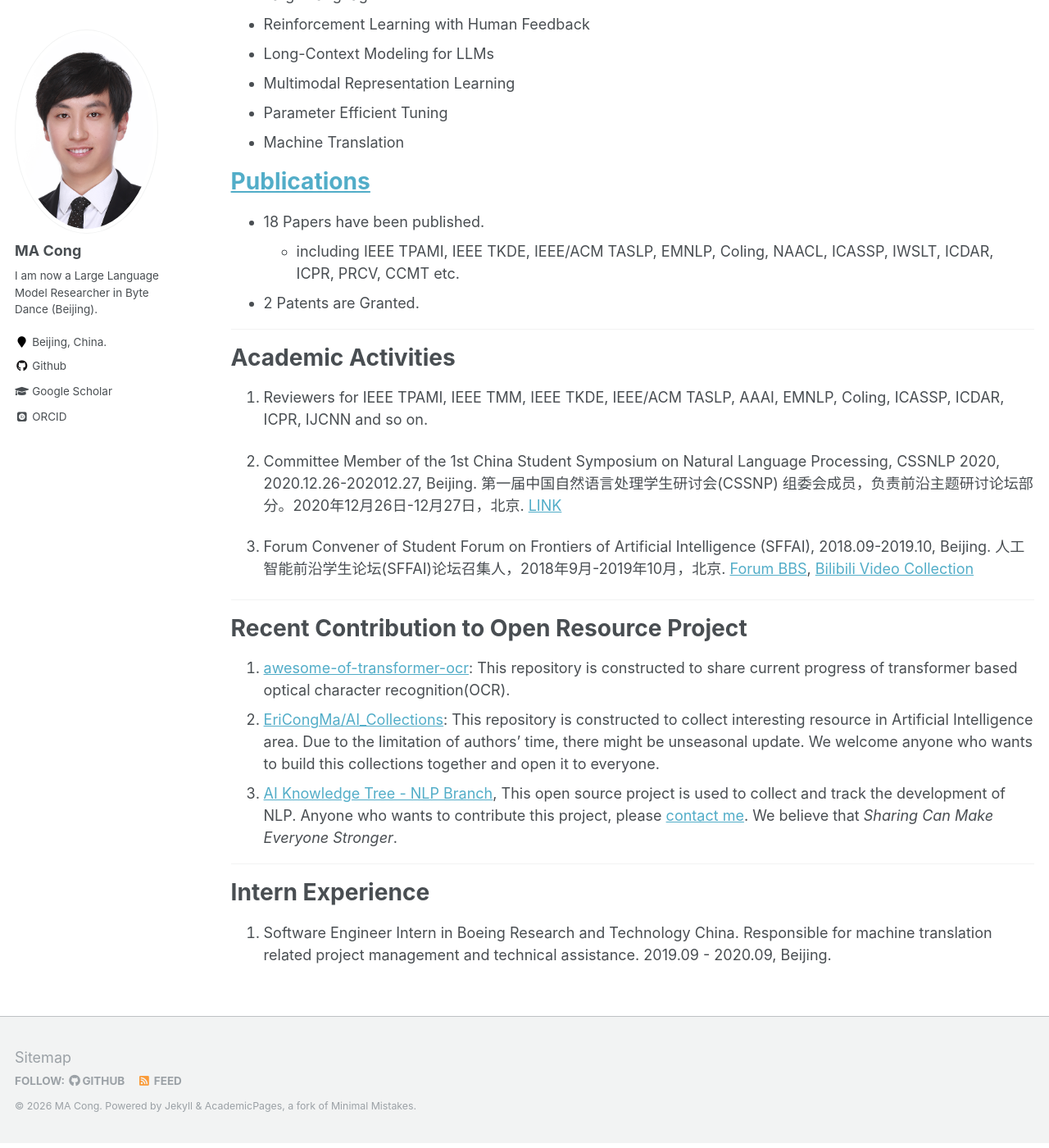
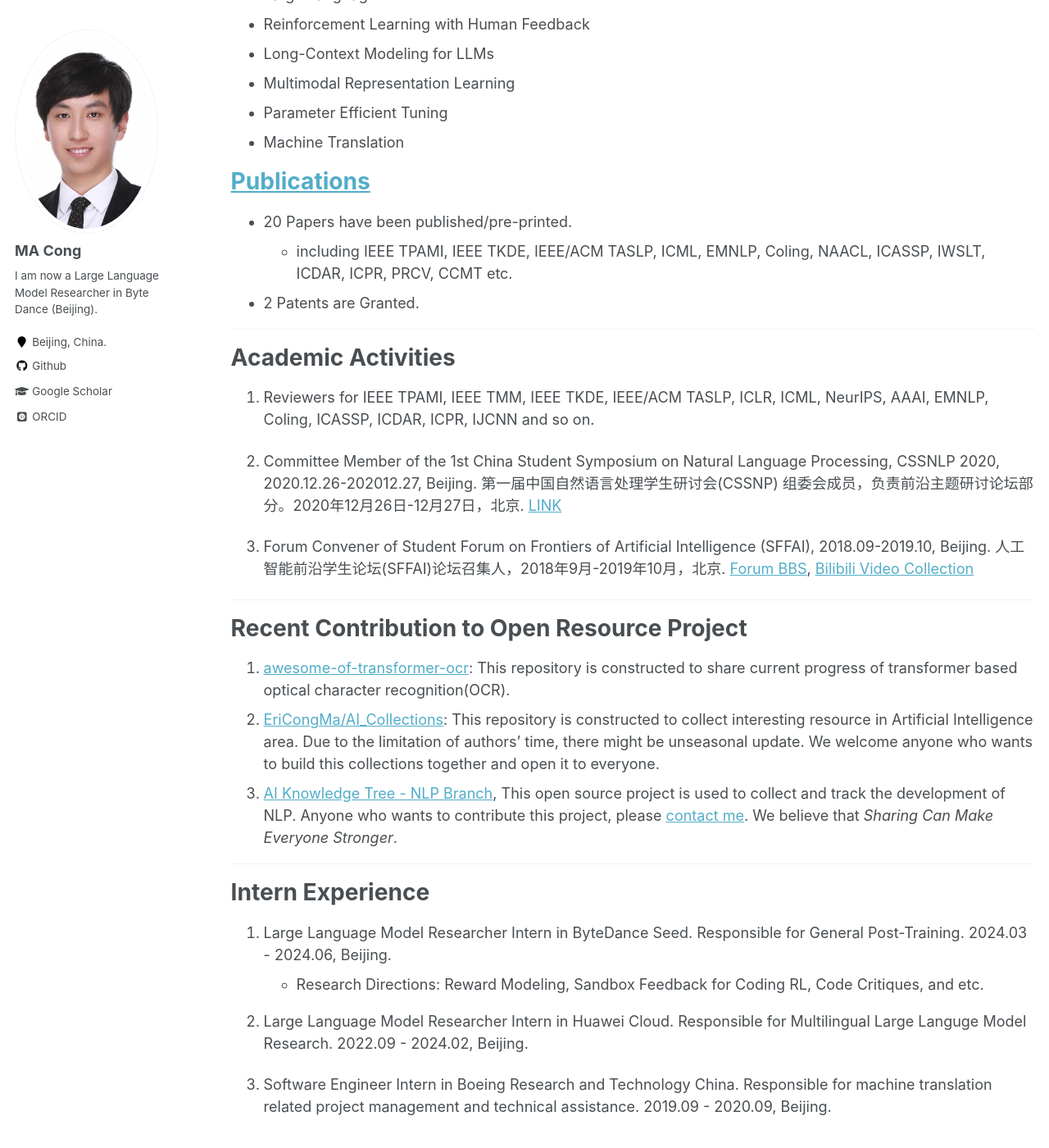
Before and after one commit to EriCongMa/ericongma.github.io, a Jekyll site: the page built from _pages/cv.md, in a window 1280 px wide and 1400 px high, scrolled down 795 px. Shown: the whole window at 82% size. Built offline with Jekyll 4.4.1, drawn with Linux system fonts in a browser that asks for light colours; some web fonts are replaced; some of the changed text lies outside the part shown.

Commit message:
Update.cv.20260517.1840

```diff
--- a/_pages/cv.md
+++ b/_pages/cv.md
@@ -11,16 +11,16 @@ redirect_from:
 
 
 
-I am now a Large Language Model Researcher in Byte Dance (Beijing).
+I am now a Large Language Model Researcher.
 
 
 
 # Career
 
-- 2024.06 - Now: Byte Dance (Beijing)
-  - [Join Us](https://jobs.bytedance.com), Referral Code (内推码): 6HUMSGQ
-  - BandAI
-  - [Byte Dance](https://www.bytedance.com)
+- 2024.06 - 2026.01: [Byte Dance](https://www.bytedance.com) (Beijing)
+  - Commercial AI / Horizon
+  - Seed / Application Post-Training
+  - Seed / General Post-Training
 
 Education
 ======
@@ -29,6 +29,7 @@ Education
   * [Natural Language Processing Group](http://www.nlpr.ia.ac.cn/cip/introduction.htm)
   * [National Laboratory of Pattern Recognition](http://ia.cas.cn/jgsz/kyxt/dmtrgzn/) (Now, re-named as MAIS: State Key Laboratory of Multimodal Artificial Intelligence Systems)
   * [Insititute of Automation Chinese Academy of Sciences](http://www.ia.cas.cn/)
+
 * 2013.09 - 2017.06: Bachelor, University of Science and Technology Beijing
 
 Research Interests:
@@ -44,8 +45,8 @@ Research Interests:
 
 # [Publications](https://ericongma.github.io/publications/)
 
-- 18 Papers have been published.
-  - including IEEE TPAMI, IEEE TKDE, IEEE/ACM TASLP, EMNLP, Coling, NAACL, ICASSP, IWSLT, ICDAR, ICPR, PRCV, CCMT etc.
+- 20 Papers have been published/pre-printed.
+  - including IEEE TPAMI, IEEE TKDE, IEEE/ACM TASLP, ICML, EMNLP, Coling, NAACL, ICASSP, IWSLT, ICDAR, ICPR, PRCV, CCMT etc.
 - 2 Patents are Granted.
 
 
@@ -57,7 +58,7 @@ Research Interests:
 Academic Activities
 ======
 
-1. Reviewers for IEEE TPAMI, IEEE TMM, IEEE TKDE, IEEE/ACM TASLP, AAAI, EMNLP, Coling, ICASSP, ICDAR, ICPR, IJCNN and so on.
+1. Reviewers for IEEE TPAMI, IEEE TMM, IEEE TKDE, IEEE/ACM TASLP, ICLR, ICML, NeurIPS, AAAI, EMNLP, Coling, ICASSP, ICDAR, ICPR, IJCNN and so on.
 
 2. Committee Member of the 1st China Student Symposium on Natural Language Processing, CSSNLP 2020, 2020.12.26-202012.27, Beijing. 第一届中国自然语言处理学生研讨会(CSSNP) 组委会成员，负责前沿主题研讨论坛部分。2020年12月26日-12月27日，北京. [LINK](http://conference.cipsc.org.cn/cssnlp/#/)
 
@@ -76,4 +77,9 @@ Academic Activities
 Intern Experience
 ===
 
-1. Software Engineer Intern in Boeing Research and Technology China. Responsible for machine translation related project management and technical assistance. 2019.09 - 2020.09, Beijing.
+1. Large Language Model Researcher Intern in ByteDance Seed. Responsible for General Post-Training. 2024.03 - 2024.06, Beijing.
+    - Research Directions: Reward Modeling, Sandbox Feedback for Coding RL, Code Critiques, and etc.
+
+2. Large Language Model Researcher Intern in Huawei Cloud. Responsible for Multilingual Large Languge Model Research. 2022.09 - 2024.02, Beijing.
+
+3. Software Engineer Intern in Boeing Research and Technology China. Responsible for machine translation related project management and technical assistance. 2019.09 - 2020.09, Beijing.
```
